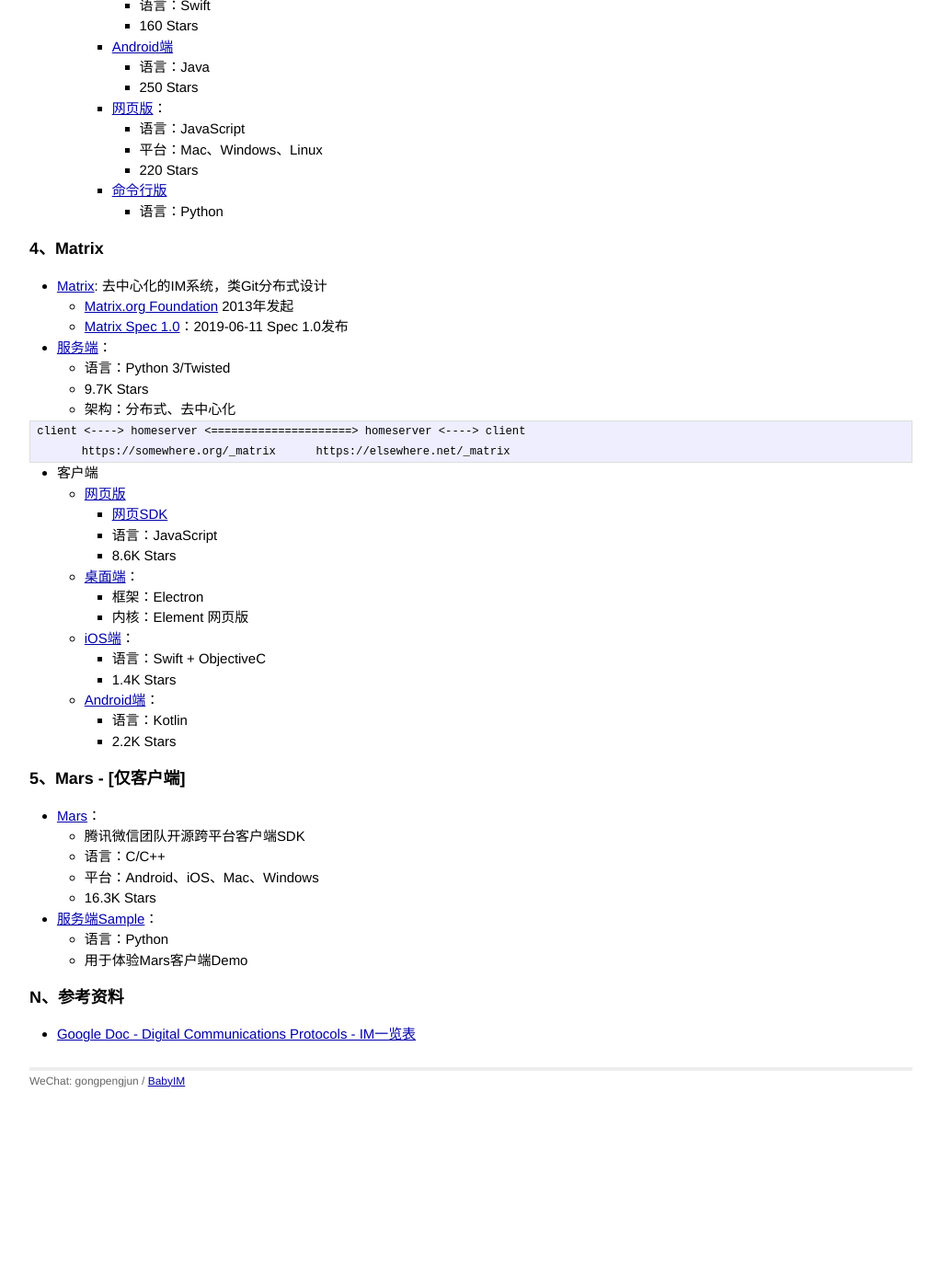
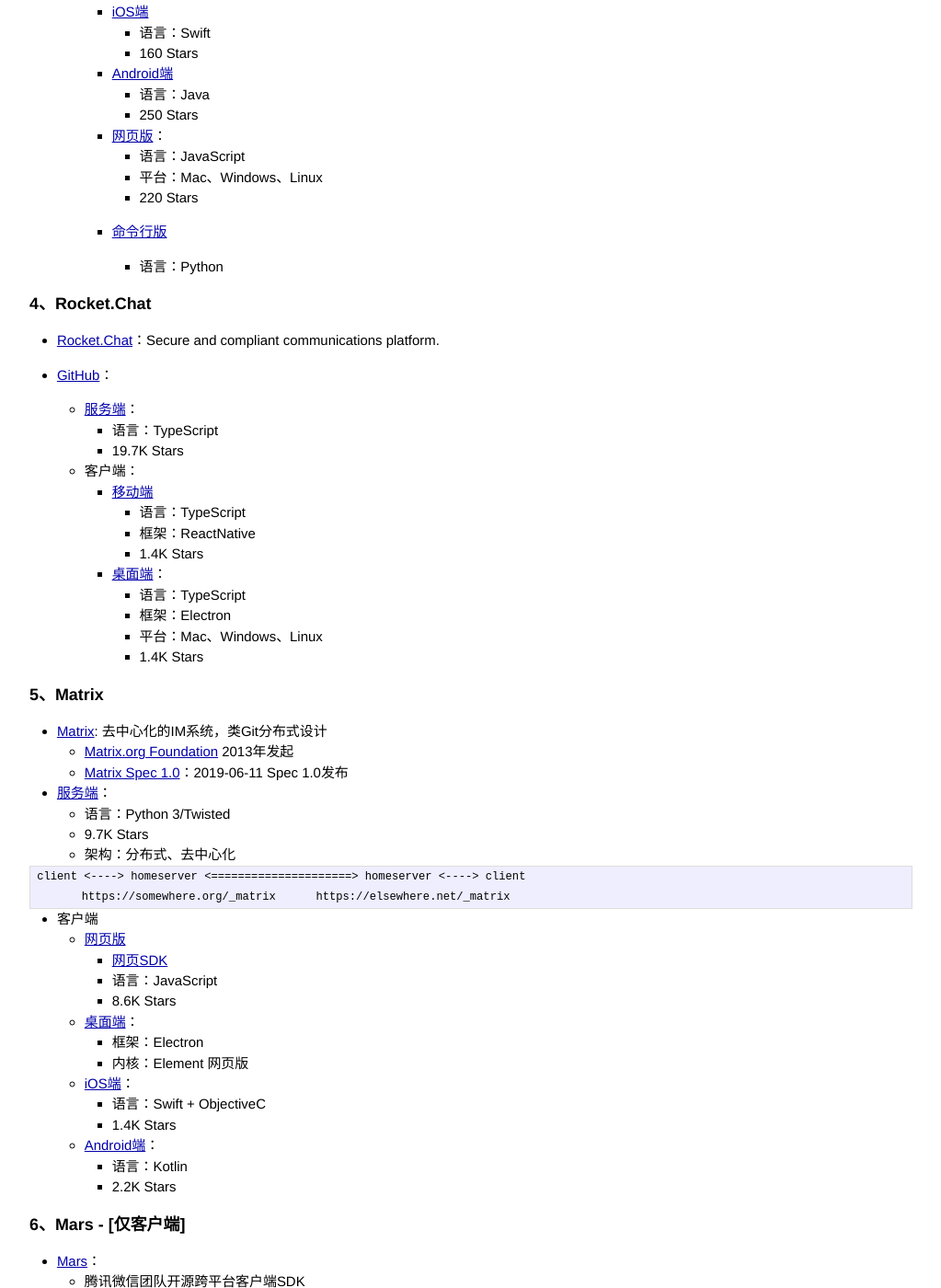
Before and after one commit to gongpengjun/gongpengjun.github.io, a Jekyll site: the page built from _posts/2022-07-30-im004-opensource-im.markdown, in a window 1280 px wide and 1400 px high, scrolled down 1484 px. Shown: the whole window at 92% size, without its empty margins (128-1151 px from the left). Built offline with Jekyll 4.4.1, drawn with Linux system fonts in a browser that asks for light colours; before the commit the page ends 2685 px from its top, so only the background shows below that.

Commit message:
add Rocket.Chat

```diff
--- a/_posts/2022-07-30-im004-opensource-im.markdown
+++ b/_posts/2022-07-30-im004-opensource-im.markdown
@@ -56,28 +56,56 @@ IM开源实现一览，重点关注技术栈。
 ### 3、Tinode
 
 - [Tinode](https://tinode.co/)：对标Telegram的开源实现。
+
 - [GitHub](https://github.com/tinode)：
   - 架构：
     - [How it Works?](https://github.com/tinode/chat/blob/master/docs/API.md)
+
   - [服务端](https://github.com/tinode/chat)：
     - 语言：Go
     - 存储：MySQL/MongoDB/RethinkDB
     - 9.1K Stars
+
   - 客户端：
     - [iOS端](https://github.com/tinode/ios)
       - 语言：Swift
       - 160 Stars
+
     - [Android端](https://github.com/tinode/tindroid/)
       - 语言：Java
       - 250 Stars
+
     - [网页版](https://github.com/tinode/webapp/)：
       - 语言：JavaScript
       - 平台：Mac、Windows、Linux
       - 220 Stars
+
     - [命令行版](https://github.com/tinode/chat/tree/master/tn-cli)
+
       - 语言：Python
 
-### 4、Matrix
+### 4、Rocket.Chat
+
+- [Rocket.Chat](https://rocket.chat/)：Secure and compliant communications platform.
+
+- [GitHub](https://github.com/RocketChat)：
+  - [服务端](https://github.com/RocketChat/Rocket.Chat)：
+    - 语言：TypeScript
+    - 19.7K Stars
+
+  - 客户端：
+    - [移动端](https://github.com/RocketChat/Rocket.Chat.ReactNative)
+      - 语言：TypeScript
+      - 框架：ReactNative
+      - 1.4K Stars
+
+    - [桌面端](https://github.com/RocketChat/Rocket.Chat.Electron)：
+      - 语言：TypeScript
+      - 框架：Electron
+      - 平台：Mac、Windows、Linux
+      - 1.4K Stars
+
+### 5、Matrix
 
 - [Matrix](https://matrix.org/): 去中心化的IM系统，类Git分布式设计
   - [Matrix.org Foundation](https://matrix.org/foundation/) 2013年发起
@@ -107,7 +135,7 @@ client <----> homeserver <=====================> homeserver <----> client
     - 语言：Kotlin
     - 2.2K Stars
 
-### 5、Mars - [仅客户端]
+### 6、Mars - [仅客户端]
 
 - [Mars](https://github.com/Tencent/mars)：
   - 腾讯微信团队开源跨平台客户端SDK
```
